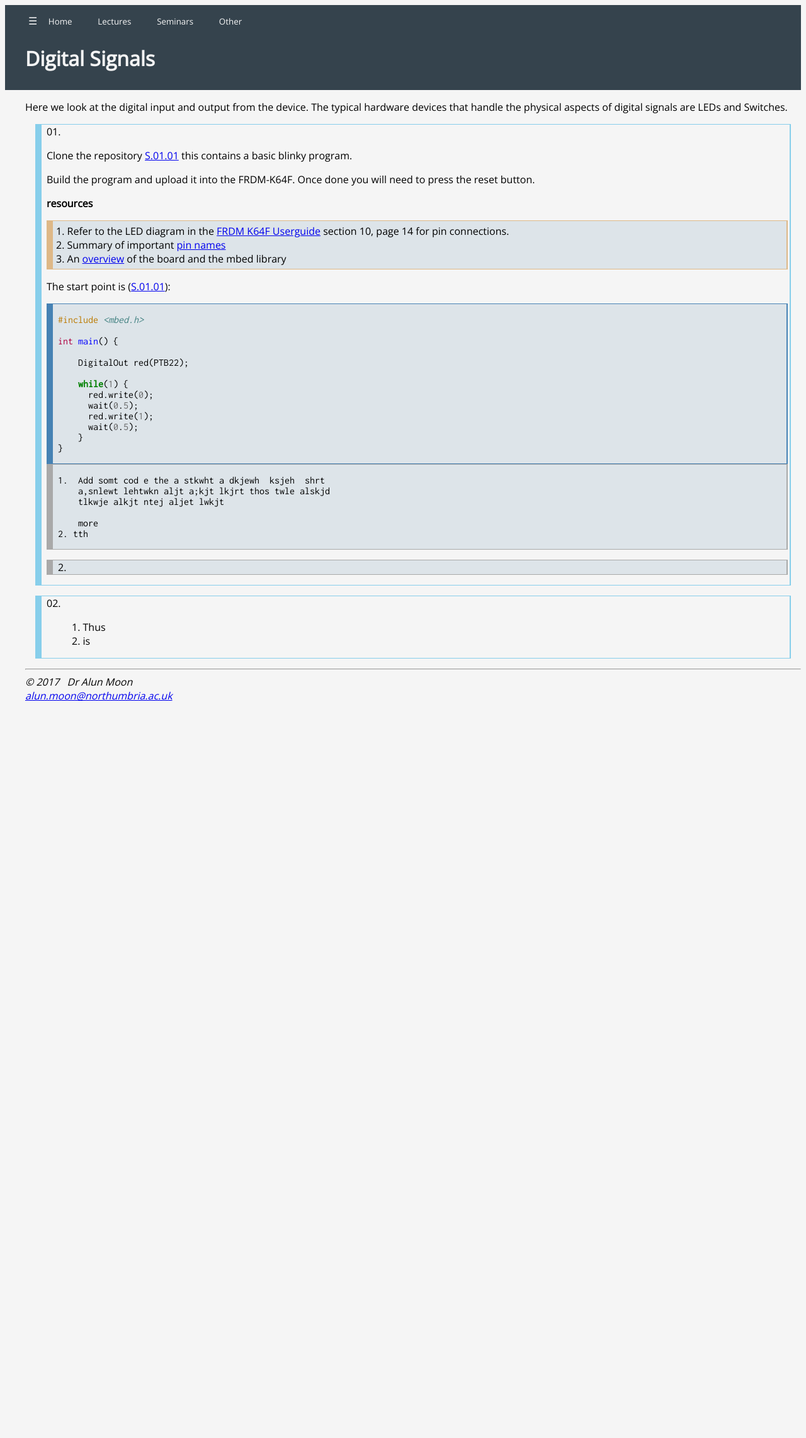
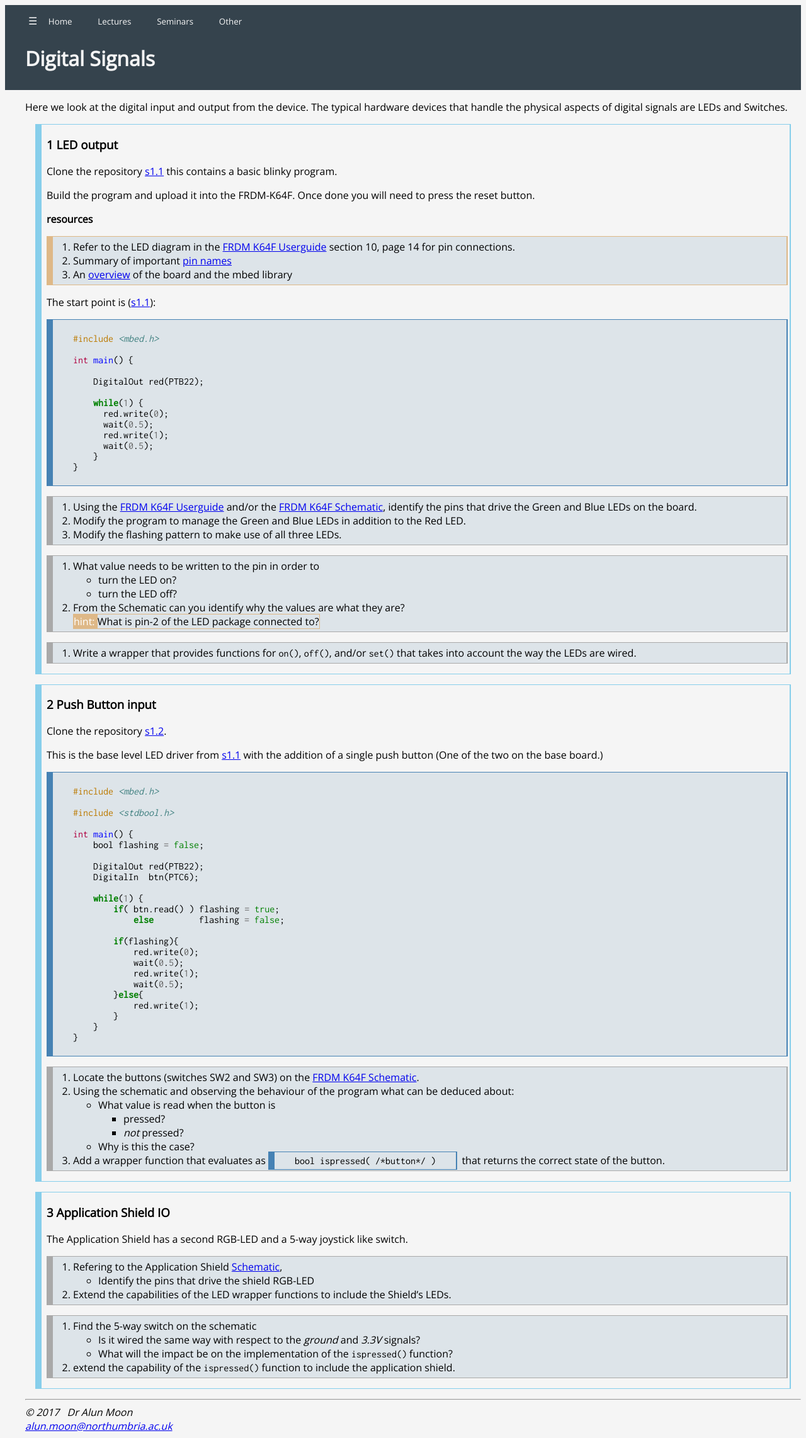
Before and after one commit to kf5011/kf5011.github.io, a Jekyll site: the page built from _seminars/01.md, in a window 1280 px wide. Shown: the whole page at 63% size. Built offline with Jekyll 4.4.1, drawn with Linux system fonts in a browser that asks for light colours; before the commit the page ends 1124 px from its top, so only the background shows below that.

Commit message:
Seminar 1

````diff
--- a/_seminars/01.md
+++ b/_seminars/01.md
@@ -2,7 +2,6 @@
 title: Digital Signals
 layout: default
 excerpt_separator: <!--more-->
-exercises: 01.1
 ---
 Here we look at the digital input and output from the device.
 The typical hardware devices that handle the physical aspects of digital signals are LEDs and Switches.
@@ -11,18 +10,19 @@ The typical hardware devices that handle the physical aspects of digital signals
 
 {::options parse_block_html="true" /}
 <article class="exercise">
-Clone the repository [S.01.01](https://github.com/kf5011/S.01.01)
+### 1 LED output
+Clone the repository [s1.1](https://github.com/kf5011/s1.1)
 this contains a basic blinky program.
 
 Build the program and upload it into the FRDM-K64F.  Once done you will need to press the reset button.
 
 **resources**
-  1. Refer to the LED diagram in the [FRDM K64F Userguide](https://kf5011.github.io/docs/FRDMK64FUG.pdf) section 10, page 14 for pin connections.
+  1. Refer to the LED diagram in the [FRDM K64F Userguide](https://kf5011.github.io/docs/FRDMK64FUG.pdf#page=14) section 10, page 14 for pin connections.
   2. Summary of important [pin names](https://os.mbed.com/teams/Freescale/wiki/frdm-k64f-pinnames)
   3. An [overview](https://os.mbed.com/platforms/FRDM-K64F/) of the board and the mbed library
 {: .note}
 
-The start point is ([S.01.01](https://github.com/kf5011/S.01.01)):
+The start point is ([s1.1](https://github.com/kf5011/s1.1)):
 ```c
 #include <mbed.h>
 
@@ -40,20 +40,82 @@ int main() {
 ```
 {: .code }
 
-    1.  Add somt cod e the a stkwht a dkjewh  ksjeh  shrt
-        a,snlewt lehtwkn aljt a;kjt lkjrt thos twle alskjd
-        tlkwje alkjt ntej aljet lwkjt
+ 1. Using the [FRDM K64F Userguide](https://kf5011.github.io/docs/FRDMK64FUG.pdf#page=14) and/or the [FRDM K64F Schematic](https://kf5011.github.io/docs/FRDM-K64F_SCH.pdf), identify the pins that drive the Green and Blue LEDs on the board.
+ 1. Modify the program to manage the Green and Blue LEDs in addition to the Red LED.
+ 1. Modify the flashing pattern to make use of all three LEDs.
+{: .question}
 
-        more
-    2. tth
+1. What value needs to be written to the pin in order to
+ * turn the LED on?
+ * turn the LED off?
+2. From the Schematic can you identify why the values are what they are?
+<span class="hint">What is pin-2 of the LED package connected to?</span>
 {: .question }
 
-2.
-{: .question }
+1.  Write a wrapper that provides functions for `on()`, `off()`, and/or `set()` that takes into account the way the LEDs are wired.
+{: .question}
 
 </article>
 
 <article class="exercise">
-1. Thus
-2. is
+### 2 Push Button input
+Clone the repository [s1.2](https://github.com/kf5011/s1.2).
+
+This is the base level LED driver from [s1.1](https://github.com/kf5011/s1.1) with the addition of a single push button (One of the two on the base board.)
+
+```c
+#include <mbed.h>
+
+#include <stdbool.h>
+
+int main() {
+    bool flashing = false;
+
+    DigitalOut red(PTB22);
+    DigitalIn  btn(PTC6);
+
+    while(1) {
+        if( btn.read() ) flashing = true;
+            else         flashing = false;
+
+        if(flashing){
+            red.write(0);
+            wait(0.5);
+            red.write(1);
+            wait(0.5);
+        }else{
+            red.write(1);
+        }
+    }
+}
+```
+{: .code}
+
+1. Locate the buttons (switches SW2 and SW3) on the [FRDM K64F Schematic](https://kf5011.github.io/docs/FRDM-K64F_SCH.pdf#page=4).
+2. Using the schematic and observing the behaviour of the program what can be deduced about:
+    * What value is read when the button is
+        + pressed?
+        + _not_ pressed?
+    * Why is this the case?
+1. Add a wrapper function that evaluates as
+  `bool ispressed( /*button*/ )`{: .code}
+  that returns the correct state of the button.
+{: .question }
 </article>
+
+<article class="exercise">
+### 3 Application Shield IO
+The Application Shield has a second RGB-LED and a 5-way joystick like switch.
+
+1. Refering to the Application Shield [Schematic](http://kf5011.github.io/docs/ApplicationShield%20V_1_0_0%20SCH.pdf),
+  * Identify the pins that drive the shield RGB-LED
+1. Extend the capabilities of the LED wrapper functions to include the Shield's LEDs.
+{: .question}
+
+1. Find the 5-way switch on the schematic
+  * Is it wired the same way with respect to the _ground_ and _3.3V_ signals?
+  * What will the impact be on the implementation of the `ispressed()` function?
+1. extend the capability of the `ispressed()` function to include the application shield.
+  {: .question}
+
+</article>
--- a/css/layout.scss
+++ b/css/layout.scss
@@ -23,16 +23,17 @@ pre {
     background: hsl(205, 21%, 89%);
     border-width: 1px 2px 1px 10px;
     border-style: solid;
-    padding-left: 0.5em;
+    padding: 5px 2em;
     margin-right: 0.2em;
     overflow: auto;
 }
 .code     { @extend .alert; border-color: SteelBlue; }
 .example  { @extend .alert; border-color: ForestGreen; }
-.note     { @extend .alert; border-color: Burlywood; padding: 5px;}
+.note     { @extend .alert; border-color: Burlywood;}
 .warning  { @extend .alert; border-color: Orange; }
 .danger   { @extend .alert; border-color: red; }
 .question { @extend .alert; border-color: DarkGrey; }
+
 
 section {
     margin-top: 0.5em;
@@ -72,14 +73,20 @@ article.summary p {
   margin: 0.25em;
 }
 
-body { reset-counter: exercise }
 article.exercise {
     border-width: 1px 2px 1px 10px;
     border-style: solid;
     padding-left: 0.5em;
     border-color: SkyBlue;
-    list-style: decimal-leading-zero;
-    list-style-position: inside;
-    display: list-item;
     margin: 1em;
 }
+
+span.hint::before {
+    content: " hint: ";
+    background: Burlywood;
+    color: white;
+}
+span.hint {
+    border: thin solid Burlywood;
+    overflow: auto;
+}
````
Also changed, not shown: _seminars/00.md (+5 -1 lines), lectures.md (+4 -0 lines).
